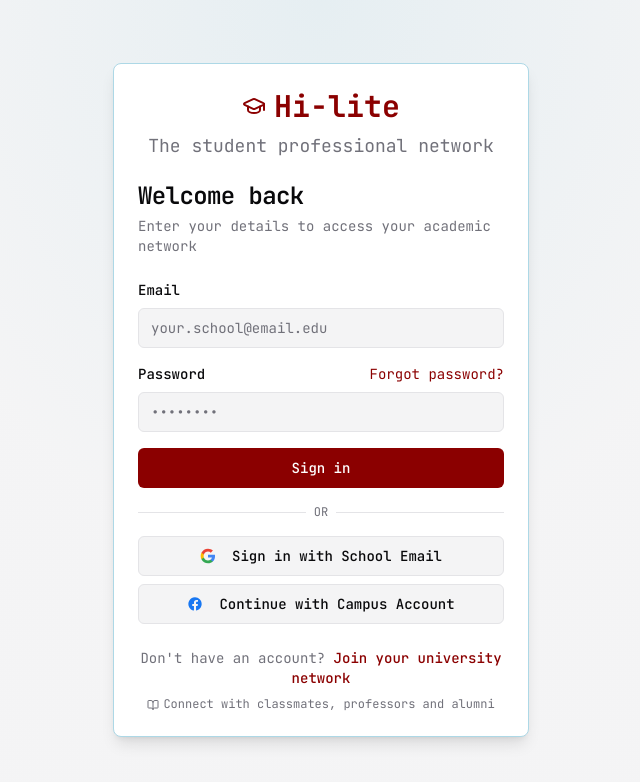
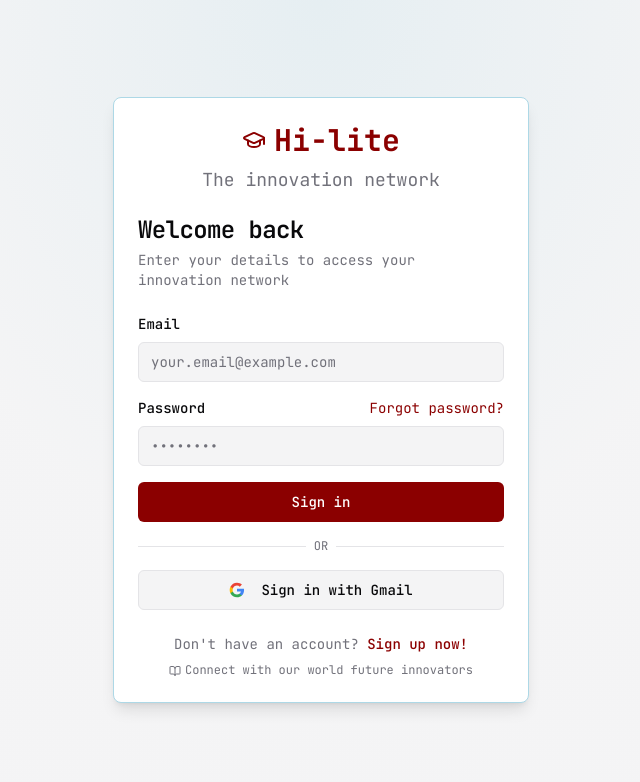
Before and after one commit to achalla18/hi-lite-innovate-connect, a React (Vite) app: page /login in a window 1280 px wide. Shown: the top 782 px of the page, without its empty margins (319-959 px from the left). Built offline with nearby package versions, Linux system fonts and the light colour scheme.

Commit message:
Refactor: Improve login page copy and Google sign-in
- Updated the "Don't have an account?" text and the description text.
- Integrated Google sign-in and removed Facebook sign-in.
- Changed the email placeholder text.

```diff
--- a/src/pages/Login.tsx
+++ b/src/pages/Login.tsx
@@ -7,7 +7,7 @@ import { Input } from "@/components/ui/input";
 import { Card, CardContent, CardDescription, CardFooter, CardHeader, CardTitle } from "@/components/ui/card";
 import { Separator } from "@/components/ui/separator";
 import { useToast } from "@/hooks/use-toast";
-import { BookOpen, GraduationCap } from "lucide-react";
+import { BookOpen, GraduationCap, Mail } from "lucide-react";
 
 export default function Login() {
   const [email, setEmail] = useState("");
@@ -28,6 +28,19 @@ export default function Login() {
     }
   };
 
+  const handleGoogleSignIn = async () => {
+    try {
+      // Google sign-in implementation
+      await window.location.replace('/.auth/login/google');
+    } catch (error: any) {
+      toast({
+        title: "Error signing in with Google",
+        description: error?.message || "Failed to sign in with Google",
+        variant: "destructive"
+      });
+    }
+  };
+
   if (user) {
     return <Navigate to="/" replace />;
   }
@@ -42,11 +55,11 @@ export default function Login() {
                 <GraduationCap className="h-6 w-6 text-hilite-dark-red" />
                 <h1 className="text-3xl font-bold text-hilite-dark-red">Hi-lite</h1>
               </div>
-              <CardDescription className="text-lg">The student professional network</CardDescription>
+              <CardDescription className="text-lg">The innovation network</CardDescription>
             </div>
             <CardTitle className="text-2xl">Welcome back</CardTitle>
             <CardDescription>
-              Enter your details to access your academic network
+              Enter your details to access your innovation network
             </CardDescription>
           </CardHeader>
 
@@ -62,7 +75,7 @@ export default function Login() {
                     type="email"
                     value={email}
                     onChange={(e) => setEmail(e.target.value)}
-                    placeholder="your.school@email.edu"
+                    placeholder="your.email@example.com"
                     required
                     className="ring-offset-hilite-light-blue"
                   />
@@ -105,21 +118,19 @@ export default function Login() {
             </div>
 
             <div className="space-y-2">
-              <Button variant="outline" className="w-full hover:bg-blue-50 dark:hover:bg-blue-950/20" disabled={isLoading}>
+              <Button
+                variant="outline"
+                className="w-full hover:bg-blue-50 dark:hover:bg-blue-950/20"
+                disabled={isLoading}
+                onClick={handleGoogleSignIn}
+              >
                 <svg className="mr-2 h-4 w-4" xmlns="http://www.w3.org/2000/svg" viewBox="0 0 24 24">
                   <path d="M22.56 12.25c0-.78-.07-1.53-.2-2.25H12v4.26h5.92c-.26 1.37-1.04 2.53-2.21 3.31v2.77h3.57c2.08-1.92 3.28-4.74 3.28-8.09z" fill="#4285F4"/>
                   <path d="M12 23c2.97 0 5.46-.98 7.28-2.66l-3.57-2.77c-.98.66-2.23 1.06-3.71 1.06-2.86 0-5.29-1.93-6.16-4.53H2.18v2.84C3.99 20.53 7.7 23 12 23z" fill="#34A853"/>
                   <path d="M5.84 14.09c-.22-.66-.35-1.36-.35-2.09s.13-1.43.35-2.09V7.07H2.18C1.43 8.55 1 10.22 1 12s.43 3.45 1.18 4.93l2.85-2.22.81-.62z" fill="#FBBC05"/>
                   <path d="M12 5.38c1.62 0 3.06.56 4.21 1.64l3.15-3.15C17.45 2.09 14.97 1 12 1 7.7 1 3.99 3.47 2.18 7.07l3.66 2.84c.87-2.6 3.3-4.53 6.16-4.53z" fill="#EA4335"/>
                 </svg>
-                Sign in with School Email
-              </Button>
-
-              <Button variant="outline" className="w-full hover:bg-blue-50 dark:hover:bg-blue-950/20" disabled={isLoading}>
-                <svg className="mr-2 h-4 w-4" xmlns="http://www.w3.org/2000/svg" viewBox="0 0 24 24">
-                  <path d="M22 12c0-5.523-4.477-10-10-10S2 6.477 2 12c0 4.992 3.656 9.129 8.438 9.879V14.89h-2.54V12h2.54V9.797c0-2.506 1.492-3.89 3.777-3.89 1.094 0 2.238.195 2.238.195v2.46h-1.26c-1.243 0-1.63.771-1.63 1.562V12h2.773l-.443 2.89h-2.33v6.989C18.344 21.129 22 16.992 22 12z" fill="#1877F2"/>
-                </svg>
-                Continue with Campus Account
+                Sign in with Gmail
               </Button>
             </div>
           </CardContent>
@@ -128,12 +139,12 @@ export default function Login() {
             <p className="text-sm text-muted-foreground text-center">
               Don't have an account?{" "}
               <Link to="/register" className="text-hilite-dark-red hover:underline font-medium">
-                Join your university network
+                Sign up now!
               </Link>
             </p>
             <div className="text-xs text-center text-muted-foreground">
               <BookOpen className="inline h-3 w-3 mr-1" />
-              Connect with classmates, professors and alumni
+              Connect with our world future innovators
             </div>
           </CardFooter>
         </Card>
```
